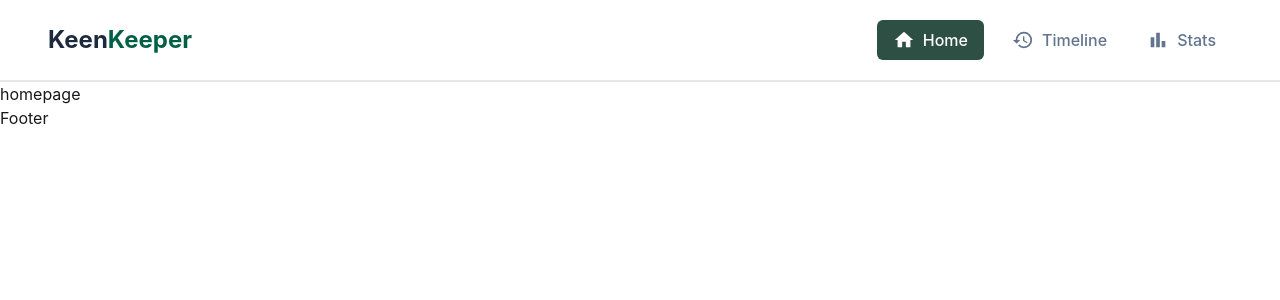
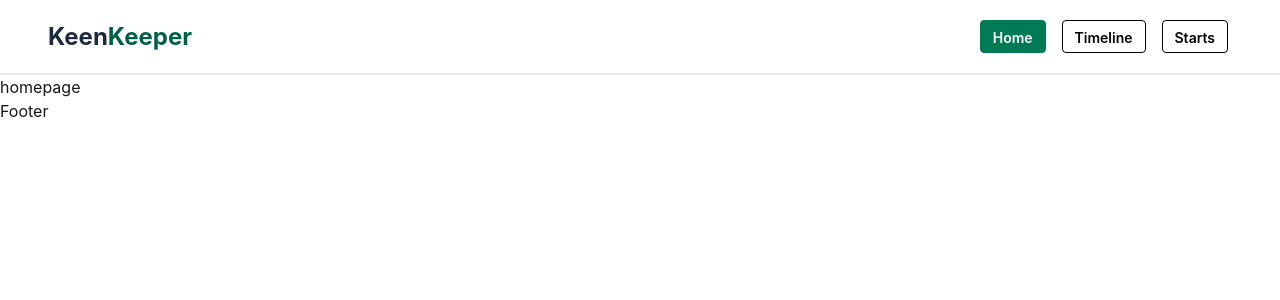
Before and after one commit to Shohan11369/assignment-07-keen-keeper, a React (Vite) app: page / in a window 1280 px wide. Shown: the top 300 px of the page. Built offline with nearby package versions, Linux system fonts and the light colour scheme.

Commit message:
now again change navbar and create Mynavlink

```diff
--- /dev/null
+++ b/src/components/shared/MyNavLink.jsx
@@ -0,0 +1,22 @@
+import { NavLink } from "react-router-dom";
+
+const MyNavLink = ({ to, children, className }) => {
+  return (
+    <NavLink
+      to={to}
+      className={({ isActive }) =>
+        `font-semibold transition pb-1 ${
+          className || ""
+        } ${
+          isActive
+            ? "bg-emerald-700 text-white border border-emerald-700"
+            : " text-black border hover:text-emerald-700"
+        }`
+      }
+    >
+      {children}
+    </NavLink>
+  );
+};
+
+export default MyNavLink;
--- a/src/components/shared/Navbar.jsx
+++ b/src/components/shared/Navbar.jsx
@@ -1,20 +1,16 @@
 import React from "react";
 import { NavLink } from "react-router-dom";
-import { MdHome, MdHistory, MdBarChart } from "react-icons/md";
+import MyNavLink from "./MyNavLink";
 
 const Navbar = () => {
-
-  const linkClass = ({ isActive }) =>
-    isActive
-      ? "flex items-center gap-2 px-3 md:px-4 py-2 bg-[#2D4F44] text-white rounded-md"
-      : "flex items-center gap-2 text-slate-500 hover:text-emerald-800 px-2 md:px-3 py-2 transition-all";
-
   return (
     <div className="container mx-auto navbar bg-base-100 border-b-2 border-gray-200 px-4 md:px-8 lg:px-12 py-3">
-
       {/* Logo */}
       <div className="flex-1">
-        <NavLink to="/" className="text-xl md:text-2xl font-bold text-slate-800 cursor-pointer">
+        <NavLink
+          to="/"
+          className="text-xl md:text-2xl font-bold text-slate-800 cursor-pointer"
+        >
           Keen<span className="text-emerald-800">Keeper</span>
         </NavLink>
       </div>
@@ -22,28 +18,17 @@ const Navbar = () => {
       {/* Menu */}
       <div className="flex-none">
         <ul className="menu menu-horizontal items-center gap-1 md:gap-2 lg:gap-4 px-1">
-
           <li>
-            <NavLink to="/" className={linkClass}>
-              <MdHome size={22} />
-              <span className="font-medium text-sm md:text-base">Home</span>
-            </NavLink>
+            <MyNavLink to="/">Home</MyNavLink>
           </li>
 
           <li>
-            <NavLink to="/timeline" className={linkClass}>
-              <MdHistory size={22} />
-              <span className="font-medium text-sm md:text-base hidden sm:inline">Timeline</span>
-            </NavLink>
+            <MyNavLink to="/timeline">Timeline</MyNavLink>
           </li>
 
           <li>
-            <NavLink to="/friends" className={linkClass}>
-              <MdBarChart size={22} />
-              <span className="font-medium text-sm md:text-base hidden sm:inline">Stats</span>
-            </NavLink>
+            <MyNavLink to="/starts">Starts</MyNavLink>
           </li>
-
         </ul>
       </div>
     </div>
--- a/src/main.jsx
+++ b/src/main.jsx
@@ -23,7 +23,7 @@ const router = createBrowserRouter([
         element: <TimeLine/>,
       },
       {
-        path: "/friends",
+        path: "/starts",
         element: <FriendDetails/>,
       },
     ],
```
